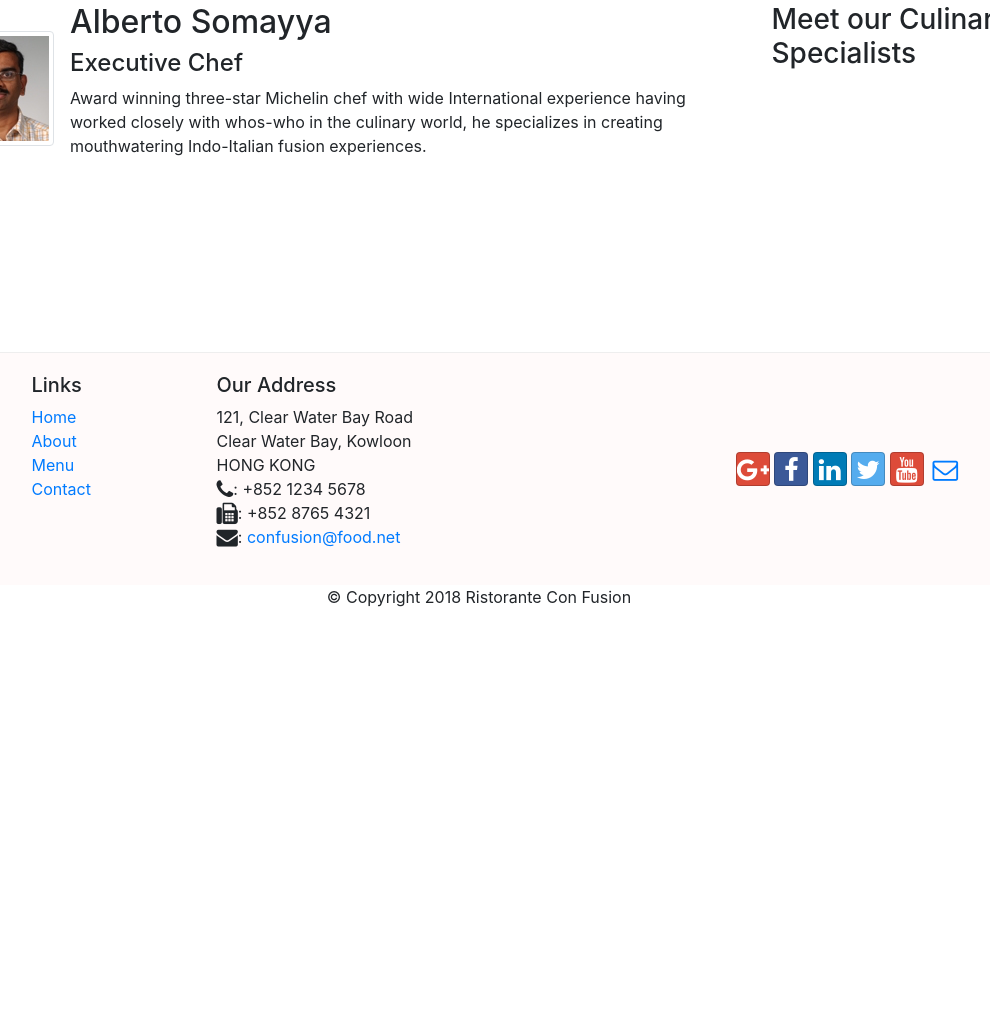
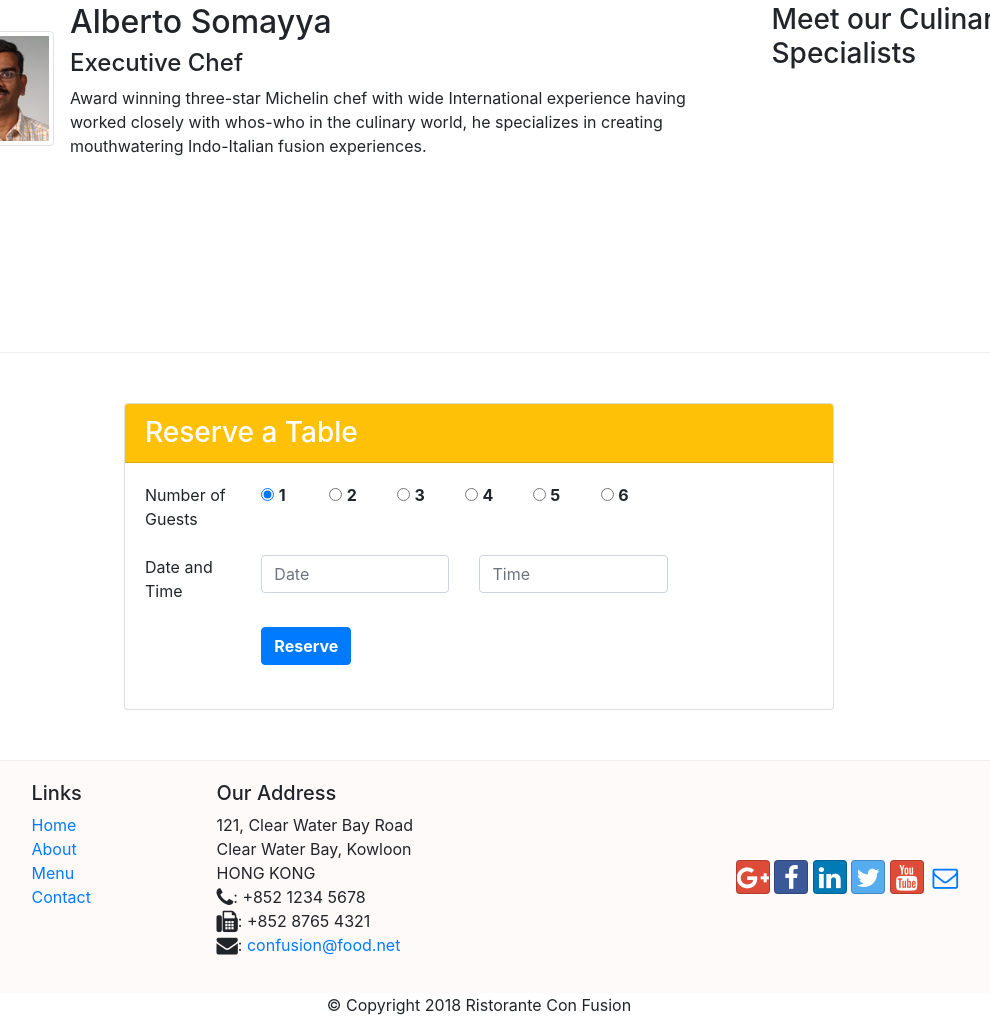
Before and after one commit to arch1baald/course-bootstrap, a website: page Bootstrap4/conFusion/index.html in a window 1280 px wide. Shown: the part 1181-2214 px from the top of the page, without its empty margins (161-1151 px from the left). Before the commit the page ends 1806 px from the top, so only its background shows below. Drawn offline with nearby package versions, Linux system fonts and the light colour scheme.

Commit message:
Assignment 2: Reserve a Table Card

```diff
--- a/Bootstrap4/conFusion/index.html
+++ b/Bootstrap4/conFusion/index.html
@@ -115,6 +115,63 @@
                 </div>
             </div>
         </div>
+
+        <div class="row row-content">
+            <div class="col-12 col-sm-8 offset-sm-2 align-self-center">
+                <div class="card">
+                    <h3 class="card-header bg-warning text-white">Reserve a Table</h3>
+                    <div class="card-body">
+
+                        <!-- persons selector -->
+                        <dl class="row">
+                            <label class="col-sm-2 control-label">Number of Guests</label>
+                            <div class="col-12 col-sm-7 justify-content-center">
+                                <div class="row">
+                                    <div class="col-5 col-sm-2">
+                                        <label class="radio-inline"> <input type="radio" name="persons" id="persons" value="1" checked> <b>1</b> </label>
+                                    </div>
+                                    <div class="col-5 col-sm-2">
+                                        <label class="radio-inline"> <input type="radio" name="persons" id="persons" value="2"> <b>2</b> </label>
+                                    </div>
+                                    <div class="col-5 col-sm-2">
+                                        <label class="radio-inline"> <input type="radio" name="persons" id="persons" value="3"> <b>3</b> </label>
+                                    </div>
+                                    <div class="col-5 col-sm-2">
+                                        <label class="radio-inline"> <input type="radio" name="persons" id="persons" value="4"> <b>4</b> </label>
+                                    </div>
+                                    <div class="col-5 col-sm-2">
+                                        <label class="radio-inline"> <input type="radio" name="persons" id="persons" value="5"> <b>5</b> </label>
+                                    </div>
+                                    <div class="col-5 col-sm-2">
+                                        <label class="radio-inline"> <input type="radio" name="persons" id="persons" value="6"> <b>6</b> </label>
+                                    </div>
+                                </div>
+                            </div>
+                        </dl>
+
+                        <!-- Date and Time -->
+                        <dl class="row">
+                            <label class="col-sm-2 control-label">Date and Time</label>
+                            <div class="col-12 col-sm-9 justify-content-center">
+                                <div class="row">
+                                    <div class="col-12 col-sm-5">
+                                        <input type="text" class="form-control" id="date" placeholder="Date">
+                                    </div>
+                                    <div class="col-12 col-sm-5">
+                                        <input type="text" class="form-control" id="time" placeholder="Time">
+                                    </div>
+                                </div>
+                            </div>
+                        </dl>
+                        <dl class="row">
+                            <div class="col-sm-5 offset-sm-2">
+                                <button type="submit" class="btn btn-primary mb-2"><b>Reserve</b></button>
+                            </div>
+                        </dl>
+                    </div>
+                </div>
+            </div>
+        </div>
     </div>
 
     <footer>
```
